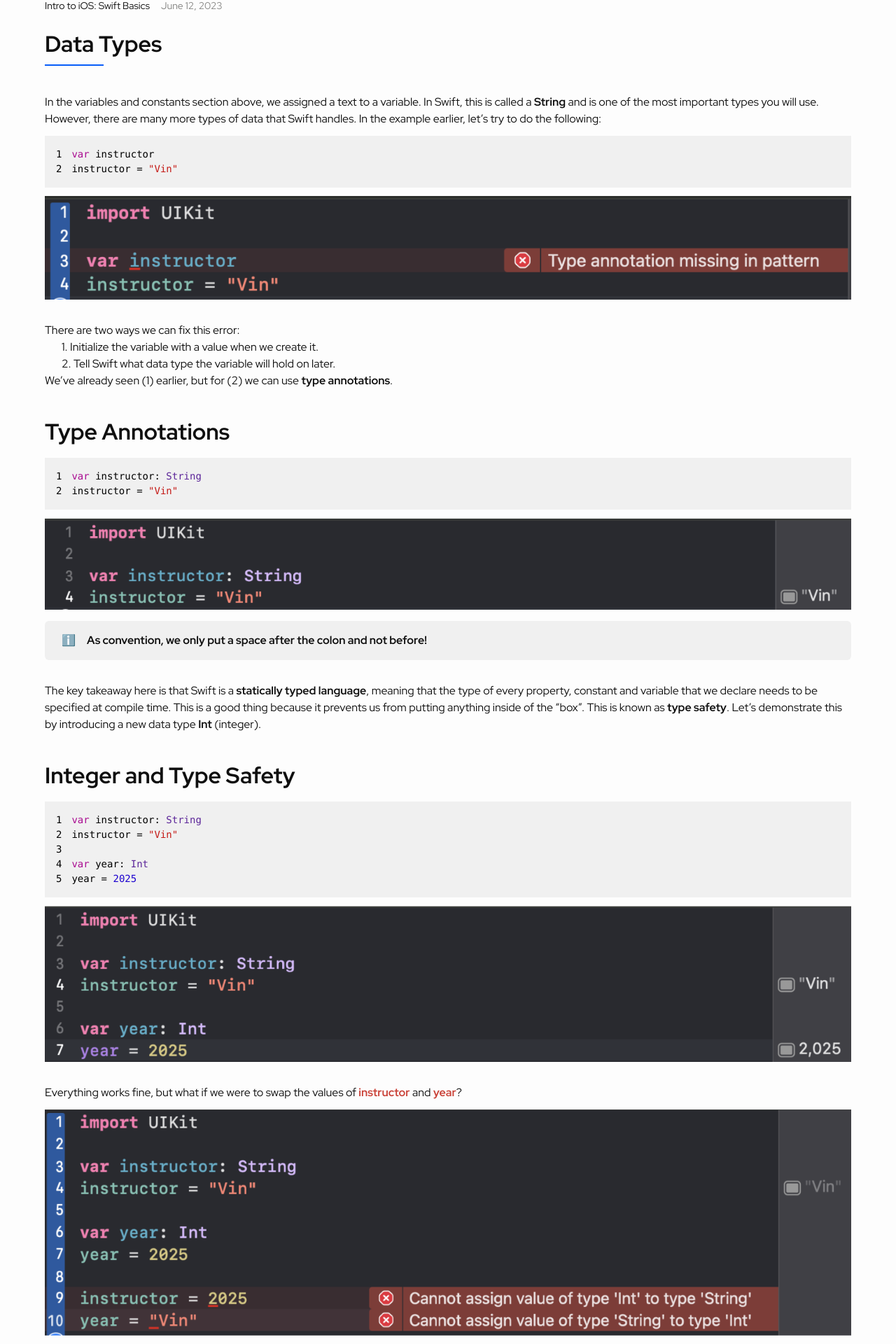
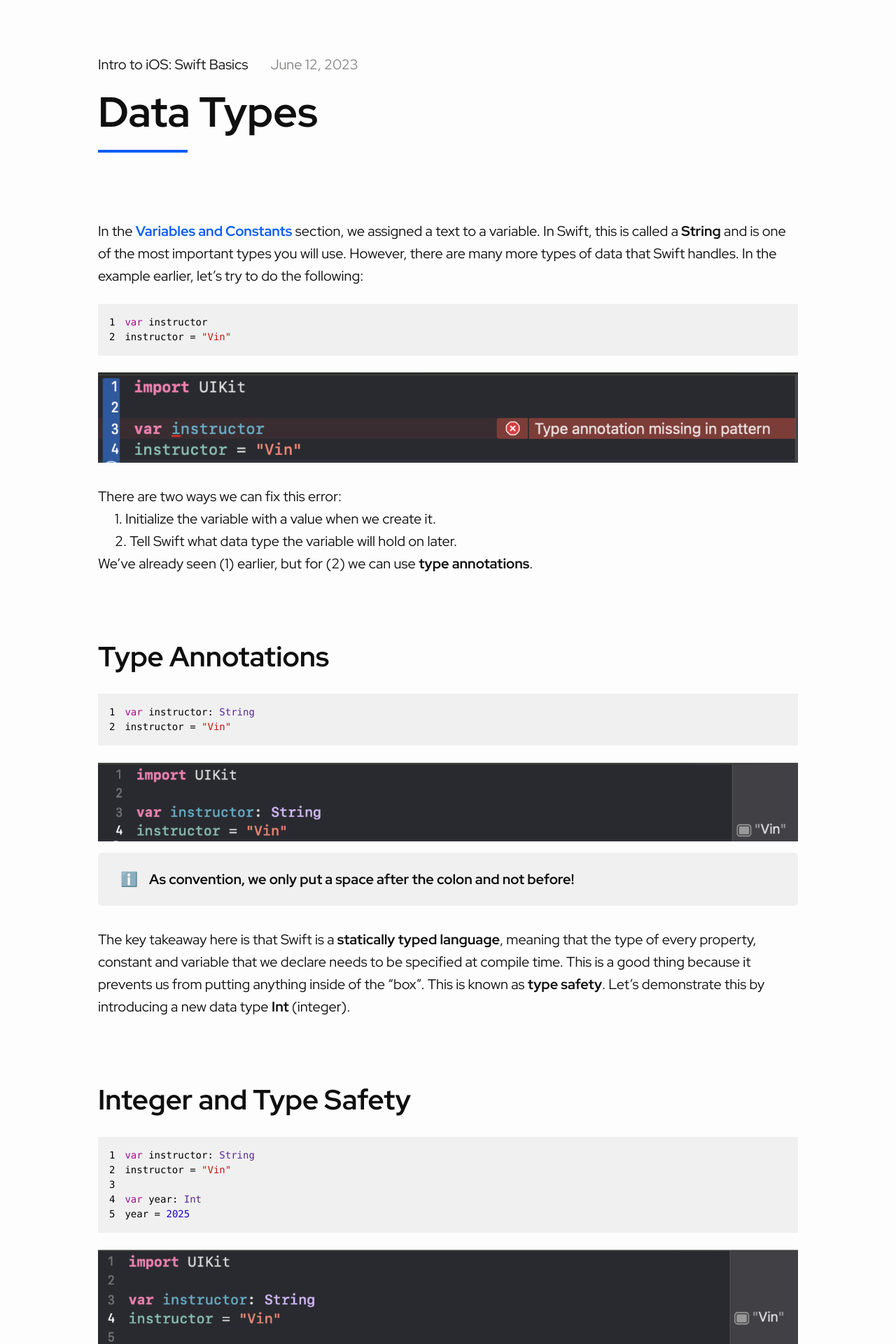
Before and after one commit to vinnie4k/portfolio, a React (Vite) app: page /blog/data-types in a window 1280 px wide. Shown: the part 114-2034 px from the top of the page at 70% size. Built offline with nearby package versions, Linux system fonts and the light colour scheme.

Commit message:
Tablet/Desktop Blogs

```diff
--- a/src/components/NavBar.tsx
+++ b/src/components/NavBar.tsx
@@ -25,13 +25,16 @@ function NavBar() {
           <img
             src={logo}
             alt="Vin Bui's Logo"
-            className="h-9 sm:h-10 lg:h-12"
+            className="h-9 sm:h-10 lg:h-12 cell-link"
           />
         </a>
 
         {/* Desktop Navigation */}
         <ul className="max-sm:hidden flex flex-row sm:gap-12 lg:gap-16">
-          <li className="font-bold lg:text-xl" onClick={refreshPage}>
+          <li
+            className="font-bold lg:text-xl cell-link hover:opacity-80"
+            onClick={refreshPage}
+          >
             <a
               href="/"
               className={`${
@@ -43,7 +46,10 @@ function NavBar() {
               Home
             </a>
           </li>
-          <li className="font-bold lg:text-xl" onClick={refreshPage}>
+          <li
+            className="font-bold lg:text-xl cell-link hover:opacity-80"
+            onClick={refreshPage}
+          >
             <a
               href="/blog"
               className={`${
@@ -58,7 +64,7 @@ function NavBar() {
               Blog{" "}
             </a>
           </li>
-          <li className="font-bold lg:text-xl">
+          <li className="font-bold lg:text-xl cell-link hover:opacity-80">
             <a>Resume</a>
           </li>
         </ul>
--- a/src/index.css
+++ b/src/index.css
@@ -21,14 +21,14 @@
 }
 
 @layer components {
-  .post-body-mobile {
-    @apply text-base;
+  .post-body {
+    @apply text-base lg:text-[20px] lg:leading-[32px];
   }
 }
 
 @layer components {
-  .post-heading-mobile {
-    @apply font-bold text-3xl leading-[42px] mb-4;
+  .post-heading {
+    @apply font-bold text-3xl leading-[42px] mb-4 lg:text-[40px] lg:mb-8;
   }
 }
 
@@ -39,8 +39,8 @@
 }
 
 @layer components {
-  .post-code-image-mobile {
-    @apply mt-3;
+  .post-code-image {
+    @apply mt-3 lg:mt-6;
   }
 }
 
@@ -55,3 +55,9 @@
     @apply bg-primary h-[4px] w-[128px];
   }
 }
+
+@layer components {
+  .post-desktop-settings {
+    @apply lg:w-[1000px] lg:mx-auto lg:py-20 lg:gap-24;
+  }
+}
--- a/src/pages/blog/Callout.tsx
+++ b/src/pages/blog/Callout.tsx
@@ -1,8 +1,8 @@
 function Callout(calloutProp: CalloutProp) {
   return (
-    <div className="flex flex-row gap-4 items-center py-4 px-6 bg-offWhite2 rounded-md">
-      <p>{calloutProp.icon}</p>
-      <p className="font-bold">{calloutProp.text}</p>
+    <div className="flex flex-row gap-4 items-center py-4 px-6 bg-offWhite2 rounded-md lg:py-6 lg:px-8">
+      <p className="lg:text-xl">{calloutProp.icon}</p>
+      <p className="font-bold lg:text-xl">{calloutProp.text}</p>
     </div>
   );
 }
--- a/src/pages/blog/CodeBlock.tsx
+++ b/src/pages/blog/CodeBlock.tsx
@@ -3,6 +3,7 @@ import { xcode } from "react-syntax-highlighter/dist/esm/styles/hljs";
 
 function CodeBlock(codeProp: CodeProp) {
   return (
+    <div className="lg:mt-6">
       <SyntaxHighlighter
         language="swift"
         style={xcode}
@@ -16,6 +17,7 @@ function CodeBlock(codeProp: CodeProp) {
       >
         {codeProp.codeString}
       </SyntaxHighlighter>
+    </div>
   );
 }
 
--- a/src/pages/blog/Credits.tsx
+++ b/src/pages/blog/Credits.tsx
@@ -2,13 +2,13 @@ import profile from "/src/assets/profile.png";
 
 function Credits() {
   return (
-    <div className="flex flex-row gap-6">
-      <img src={profile} className="w-16" />
+    <div className="flex flex-row gap-6 items-center">
+      <img src={profile} className="w-16 lg:w-24" />
       <div className="flex flex-col gap-1">
-        <p>
+        <p className="lg:text-2xl">
           Written by <span className="font-bold">Vin Bui</span>
         </p>
-        <p className="text-gray text-xs">
+        <p className="text-gray text-xs lg:text-xl">
           Student at Cornell University, College of Engineering
         </p>
       </div>
--- a/src/pages/posts/Post2.tsx
+++ b/src/pages/posts/Post2.tsx
@@ -12,7 +12,7 @@ import post2_6 from "/src/assets/posts/post2/post2_6.png";
 
 function Post2() {
   return (
-    <div className="flex flex-col gap-10 mb-16">
+    <div className="flex flex-col gap-10 mb-16 lg:post-desktop-settings">
       {/* Header */}
       <div>
         <PostHeader
@@ -25,10 +25,16 @@ function Post2() {
       {/* Intro */}
       <div className="flex flex-col gap-8">
         <div>
-          <p className="post-body-mobile">
-            In the variables and constants section above, we assigned a text to
-            a variable. In Swift, this is called a{" "}
-            <span className="font-bold">String</span> and is one of the most
+          <p className="post-body">
+            In the{" "}
+            <a
+              href="/blog/variables-and-constants"
+              className="font-bold text-primary url-link"
+            >
+              Variables and Constants
+            </a>{" "}
+            section, we assigned a text to a variable. In Swift, this is called
+            a <span className="font-bold">String</span> and is one of the most
             important types you will use. However, there are many more types of
             data that Swift handles. In the example earlier, let’s try to do the
             following:
@@ -37,20 +43,18 @@ function Post2() {
           <img
             src={post2_1}
             alt="Missing type annotation"
-            className="post-code-image-mobile"
+            className="post-code-image"
           />
         </div>
         <div>
-          <p className="post-body-mobile">
-            There are two ways we can fix this error:
-          </p>
-          <p className="ml-6 post-body-mobile">
+          <p className="post-body">There are two ways we can fix this error:</p>
+          <p className="ml-6 post-body">
             1. Initialize the variable with a value when we create it.
           </p>
-          <p className="ml-6 post-body-mobile">
+          <p className="ml-6 post-body">
             2. Tell Swift what data type the variable will hold on later.
           </p>
-          <p className="post-body-mobile">
+          <p className="post-body">
             We’ve already seen (1) earlier, but for (2) we can use{" "}
             <span className="font-bold">type annotations</span>.
           </p>
@@ -60,14 +64,14 @@ function Post2() {
       {/* Type Annotations */}
       <div className="flex flex-col gap-8">
         <div>
-          <h2 className="post-heading-mobile">Type Annotations</h2>
+          <h2 className="post-heading">Type Annotations</h2>
           <CodeBlock
             codeString={`var instructor: String\ninstructor = "Vin"`}
           />
           <img
             src={post2_2}
             alt="Using type annotations"
-            className="post-code-image-mobile mb-4"
+            className="post-code-image mb-4"
           />
           <Callout
             icon="ℹ️"
@@ -75,7 +79,7 @@ function Post2() {
           />
         </div>
         <div>
-          <p className="post-body-mobile">
+          <p className="post-body">
             The key takeaway here is that Swift is a{" "}
             <span className="font-bold">statically typed language</span>,
             meaning that the type of every property, constant and variable that
@@ -92,18 +96,18 @@ function Post2() {
       {/* Integer and Type Safety */}
       <div className="flex flex-col gap-8">
         <div>
-          <h2 className="post-heading-mobile">Integer and Type Safety</h2>
+          <h2 className="post-heading">Integer and Type Safety</h2>
           <CodeBlock
             codeString={`var instructor: String\ninstructor = "Vin"\n\nvar year: Int\nyear = 2025`}
           />
           <img
             src={post2_3}
             alt="Integer and type safety valid"
-            className="post-code-image-mobile"
+            className="post-code-image"
           />
         </div>
         <div>
-          <p className="post-body-mobile">
+          <p className="post-body">
             Everything works fine, but what if we were to swap the values of{" "}
             <span className="post-code">instructor</span> and{" "}
             <span className="post-code">year</span>?
@@ -111,10 +115,10 @@ function Post2() {
           <img
             src={post2_4}
             alt="Integer and type safety invalid"
-            className="post-code-image-mobile"
+            className="post-code-image"
           />
         </div>
-        <p className="post-body-mobile">
+        <p className="post-body">
           Our code no longer compiles because we tried assigning a value whose
           type does not match the type of the variable at the time it was
           created.
@@ -124,8 +128,8 @@ function Post2() {
       {/* Float and Double */}
       <div className="flex flex-col gap-8">
         <div>
-          <h2 className="post-heading-mobile">Float and Double</h2>
-          <p className="post-body-mobile">
+          <h2 className="post-heading">Float and Double</h2>
+          <p className="post-body">
             You can store decimal numbers by using a{" "}
             <span className="font-bold">Float</span> and{" "}
             <span className="font-bold">Double</span>. The difference between
@@ -135,7 +139,7 @@ function Post2() {
           <img
             src={post2_5}
             alt="Float vs Double"
-            className="post-code-image-mobile"
+            className="post-code-image"
           />
         </div>
       </div>
@@ -143,8 +147,8 @@ function Post2() {
       {/* Boolean */}
       <div className="flex flex-col gap-8">
         <div>
-          <h2 className="post-heading-mobile">Boolean</h2>
-          <p className="post-body-mobile">
+          <h2 className="post-heading">Boolean</h2>
+          <p className="post-body">
             A <span className="font-bold">Bool</span> (boolean) in Swift is a
             data type that can hold one of two values:{" "}
             <span className="post-code">true</span> or{" "}
@@ -153,7 +157,7 @@ function Post2() {
           <img
             src={post2_6}
             alt="Using booleans in Swift"
-            className="post-code-image-mobile"
+            className="post-code-image"
           />
         </div>
       </div>
@@ -161,12 +165,12 @@ function Post2() {
       {/* Type Inferencing */}
       <div className="flex flex-col gap-8">
         <div>
-          <h2 className="post-heading-mobile">Type Inferencing</h2>
-          <p className="post-body-mobile">
+          <h2 className="post-heading">Type Inferencing</h2>
+          <p className="post-body">
             Earlier when we assigned an initial value to a variable,
           </p>
           <CodeBlock codeString={`var instructor = "Vin"`} />
-          <p className="post-body-mobile mt-4">
+          <p className="post-body mt-4">
             Swift automatically <span className="italic">infers</span> what data
             type the variable will hold. This is known as{" "}
             <span className="font-bold">type inferencing</span>. You could also
@@ -174,7 +178,7 @@ function Post2() {
           </p>
           <CodeBlock codeString={`var instructor: String = "Vin"`} />
         </div>
-        <p className="post-body-mobile">
+        <p className="post-body">
           Most of the time, we will not be using type annotations and prefer
           having Swift infer our types. However, there are times when type
           annotation should be used. This will come with practice and from
@@ -186,10 +190,11 @@ function Post2() {
       <Credits />
 
       {/* See More */}
-      <div className="flex flex-col gap-8">
-        <h2 className="text-2xl font-bold text-center">
+      <div className="flex flex-col gap-8 lg:gap-16">
+        <h2 className="text-2xl font-bold text-center lg:text-4xl">
           More on Intro to iOS: Swift Basics
         </h2>
+        <div className="flex flex-col gap-8 lg:flex-row lg:ga-8 lg:justify-center">
           <PostCell
             date="June 1"
             title="Variables and Constants"
@@ -204,6 +209,7 @@ function Post2() {
           />
         </div>
       </div>
+    </div>
   );
 }
 
--- a/src/pages/posts/PostHeader.tsx
+++ b/src/pages/posts/PostHeader.tsx
@@ -1,12 +1,14 @@
 function PostHeader(props: PostHeaderProps) {
   return (
     <>
-      <div className="flex flex-row gap-4">
-        <p className="text-sm">{props.category}</p>
-        <p className="text-sm text-gray">{props.date}</p>
+      <div className="flex flex-row gap-4 lg:gap-8">
+        <p className="text-sm lg:text-xl">{props.category}</p>
+        <p className="text-sm text-gray lg:text-xl">{props.date}</p>
       </div>
-      <h1 className="mt-6 font-bold text-3xl leading-[42px]">{props.title}</h1>
-      <div className="underline-mobile mt-2"></div>
+      <h1 className="mt-6 font-bold text-3xl leading-[42px] lg:text-6xl">
+        {props.title}
+      </h1>
+      <div className="underline-mobile mt-2 lg:underline-desktop lg:mt-6"></div>
     </>
   );
 }
```
Also changed, not shown: src/pages/posts/Post1.tsx (+19 -19 lines). Lines whose indentation alone changed are shown as unchanged.
